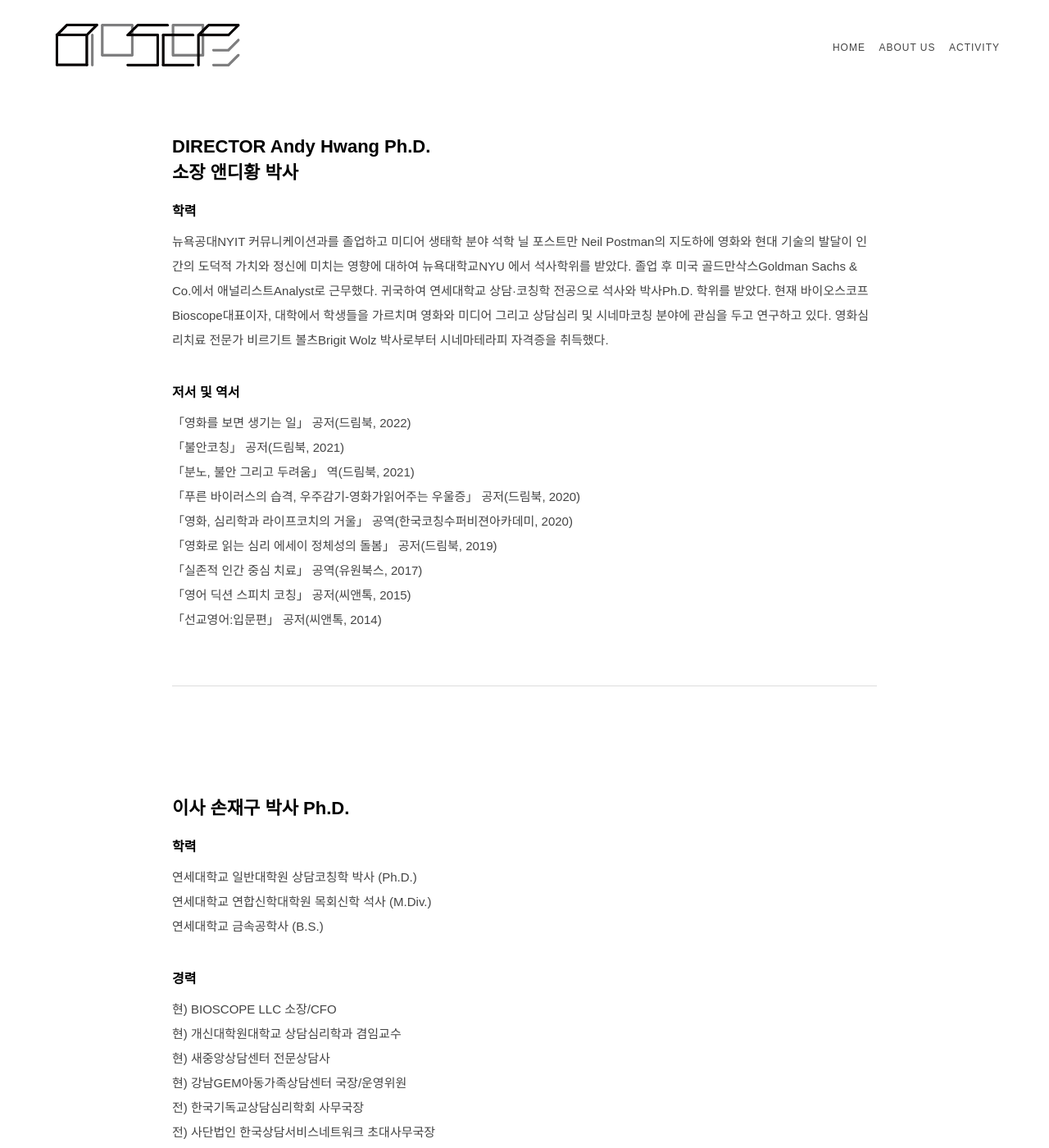
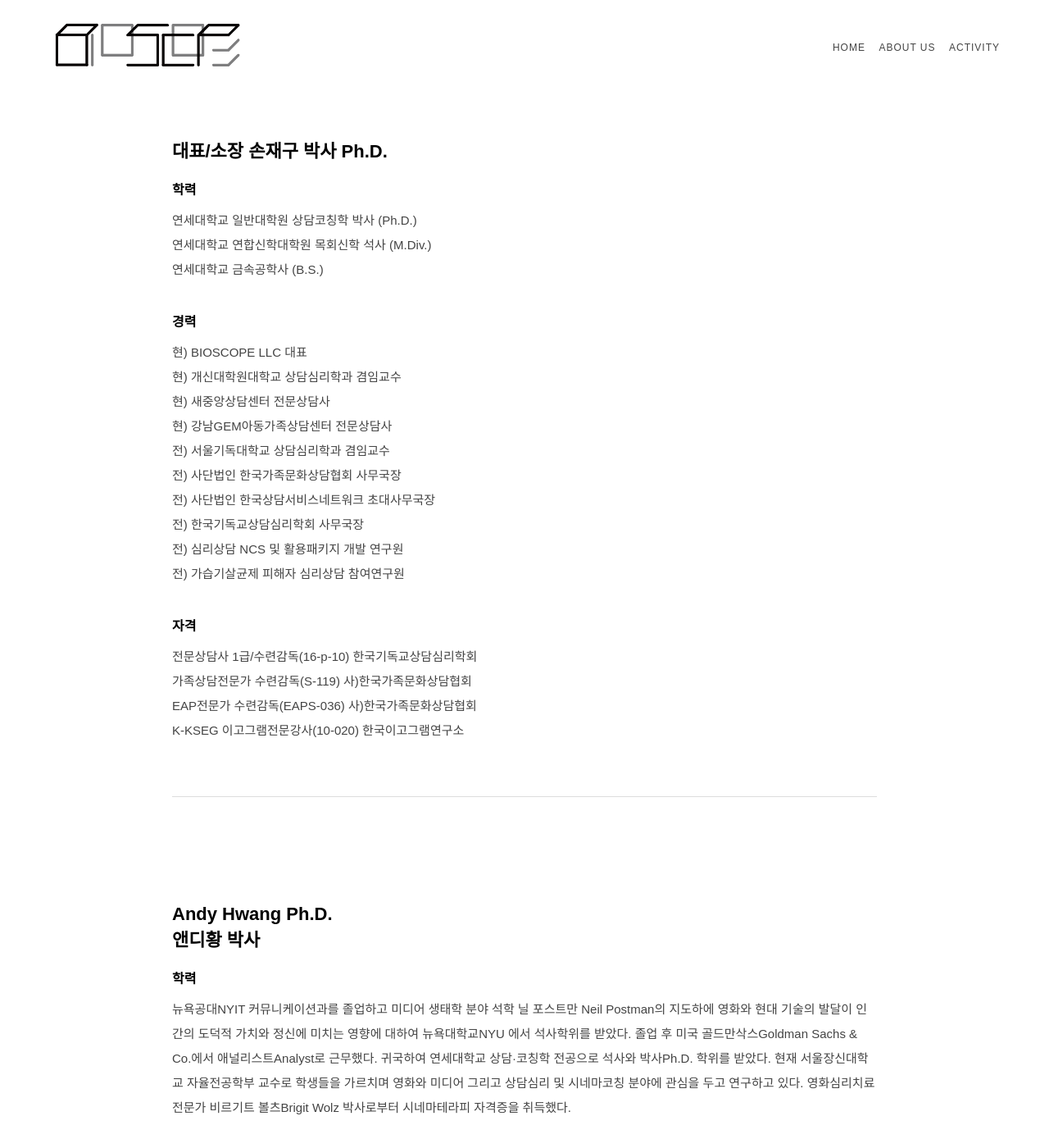
Before and after one commit to bioscope/bioscope, a Jekyll site: the page built from about.md, in a window 1280 px wide and 1400 px high, scrolled down 653 px. Shown: the whole window at 82% size. Built offline with Jekyll 4.4.1, drawn with Linux system fonts in a browser that asks for light colours; some of the changed text lies outside the part shown.

Commit message:
Update about.md

```diff
--- a/about.md
+++ b/about.md
@@ -21,19 +21,67 @@ Bioscope는 그리스어로 삶, 생명을 뜻하는 <i>bios</i>와 범위, 영
 
 </section>
 
+
 <section class="profile-section">
 
 <div class="profile">
 
 <h3>
-  DIRECTOR Andy Hwang Ph.D.<br>
-  소장 앤디황 박사
+  대표/소장 손재구 박사 Ph.D.
 </h3>
 
 <div class="profile-item">
 <h4>학력</h4>
 <p>
-뉴욕공대NYIT 커뮤니케이션과를 졸업하고 미디어 생태학 분야 석학 닐 포스트만 Neil Postman의 지도하에 영화와 현대 기술의 발달이 인간의 도덕적 가치와 정신에 미치는 영향에 대하여 뉴욕대학교NYU 에서 석사학위를 받았다. 졸업 후 미국 골드만삭스Goldman Sachs & Co.에서 애널리스트Analyst로 근무했다. 귀국하여 연세대학교 상담·코칭학 전공으로 석사와 박사Ph.D. 학위를 받았다. 현재 바이오스코프Bioscope대표이자, 대학에서 학생들을 가르치며 영화와 미디어 그리고 상담심리 및 시네마코칭 분야에 관심을 두고 연구하고 있다. 영화심리치료 전문가 비르기트 볼츠Brigit Wolz 박사로부터 시네마테라피 자격증을 취득했다.
+  연세대학교 일반대학원 상담코칭학 박사 (Ph.D.)<br>
+  연세대학교 연합신학대학원 목회신학 석사 (M.Div.)<br>
+  연세대학교 금속공학사 (B.S.)
+</p>
+</div>
+
+<div class="profile-item">
+<h4>경력</h4>
+<p>
+  현) BIOSCOPE LLC 대표<br>
+  현) 개신대학원대학교 상담심리학과 겸임교수<br>
+  현) 새중앙상담센터 전문상담사<br>
+  현) 강남GEM아동가족상담센터 전문상담사<br>
+  전) 서울기독대학교 상담심리학과 겸임교수<br>
+  전) 사단법인 한국가족문화상담협회 사무국장<br>
+  전) 사단법인 한국상담서비스네트워크 초대사무국장<br>
+  전) 한국기독교상담심리학회 사무국장<br>
+  전) 심리상담 NCS 및 활용패키지 개발 연구원<br>
+  전) 가습기살균제 피해자 심리상담 참여연구원
+</p>
+</div>
+
+<div class="profile-item">
+<h4>자격</h4>
+<p>
+  전문상담사 1급/수련감독(16-p-10) 한국기독교상담심리학회<br>
+  가족상담전문가 수련감독(S-119) 사)한국가족문화상담협회<br>
+  EAP전문가 수련감독(EAPS-036) 사)한국가족문화상담협회<br>
+  K-KSEG 이고그램전문강사(10-020) 한국이고그램연구소
+</p>
+</div>
+
+</div>
+</section>
+
+
+<section class="profile-section">
+
+<div class="profile">
+
+<h3>
+  Andy Hwang Ph.D.<br>
+  앤디황 박사
+</h3>
+
+<div class="profile-item">
+<h4>학력</h4>
+<p>
+뉴욕공대NYIT 커뮤니케이션과를 졸업하고 미디어 생태학 분야 석학 닐 포스트만 Neil Postman의 지도하에 영화와 현대 기술의 발달이 인간의 도덕적 가치와 정신에 미치는 영향에 대하여 뉴욕대학교NYU 에서 석사학위를 받았다. 졸업 후 미국 골드만삭스Goldman Sachs & Co.에서 애널리스트Analyst로 근무했다. 귀국하여 연세대학교 상담·코칭학 전공으로 석사와 박사Ph.D. 학위를 받았다. 현재 서울장신대학교 자율전공학부 교수로 학생들을 가르치며 영화와 미디어 그리고 상담심리 및 시네마코칭 분야에 관심을 두고 연구하고 있다. 영화심리치료 전문가 비르기트 볼츠Brigit Wolz 박사로부터 시네마테라피 자격증을 취득했다.
 </p>
 </div>
 
@@ -55,58 +103,13 @@ Bioscope는 그리스어로 삶, 생명을 뜻하는 <i>bios</i>와 범위, 영
 </div>
 </section>
 
-<section class="profile-section">
-
-<div class="profile">
-
-<h3>
-  이사 손재구 박사 Ph.D.
-</h3>
-
-<div class="profile-item">
-<h4>학력</h4>
-<p>
-  연세대학교 일반대학원 상담코칭학 박사 (Ph.D.)<br>
-  연세대학교 연합신학대학원 목회신학 석사 (M.Div.)<br>
-  연세대학교 금속공학사 (B.S.)
-</p>
-</div>
-
-<div class="profile-item">
-<h4>경력</h4>
-<p>
-  현) BIOSCOPE LLC 소장/CFO<br>
-  현) 개신대학원대학교 상담심리학과 겸임교수<br>
-  현) 새중앙상담센터 전문상담사<br>
-  현) 강남GEM아동가족상담센터 국장/운영위원<br>
-  전) 한국기독교상담심리학회 사무국장<br>
-  전) 사단법인 한국상담서비스네트워크 초대사무국장<br>
-  전) 사단법인 한국가족문화상담협회 사무국장<br>
-  전) 심리상담 NCS 및 활용패키지 개발 연구원<br>
-  전) 가습기살균제 피해자 심리상담 참여연구원
-</p>
-</div>
-
-<div class="profile-item">
-<h4>자격</h4>
-<p>
-  전문상담사 1급(16-p-10) 한국기독교상담심리학회<br>
-  가족상담전문가 수련감독(S-119) 사)한국가족문화상담협회<br>
-  EAP전문가 수련감독(EAPS-036) 사)한국가족문화상담협회<br>
-  K-KSEG 이고그램전문강사(10-020) 한국이고그램연구소
-</p>
-</div>
-
-</div>
-</section>
-
 
 <section class="profile-section">
 
 <div class="profile">
 
 <h3>
-  이사 임연재 박사 Ed.D.
+  임연재 박사 Ed.D.
 </h3>
 
 <div class="profile-item">
```
